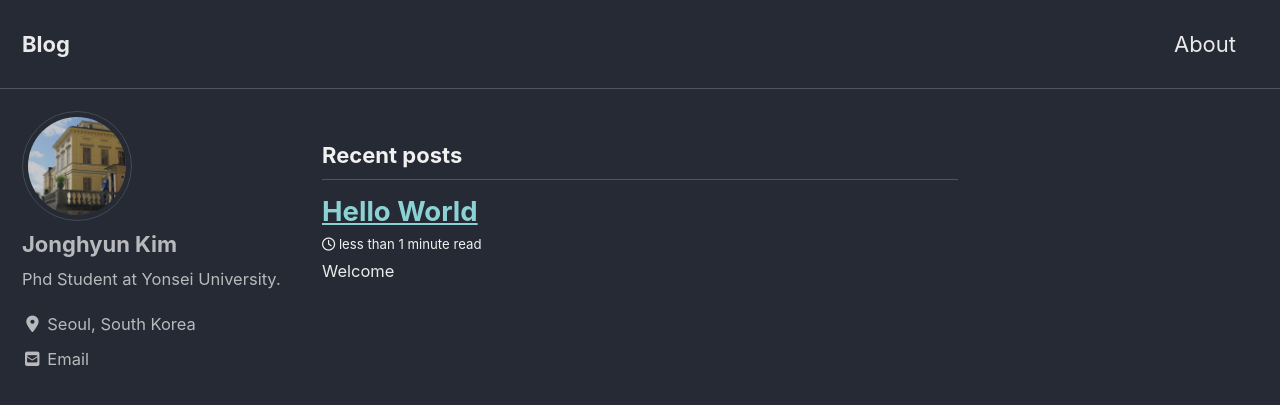
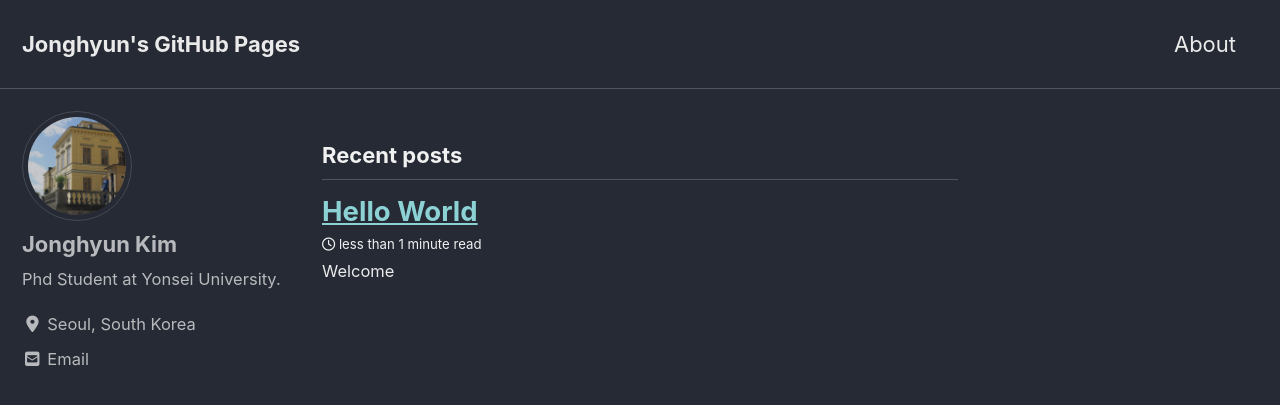
Before and after one commit to jjhkiim/jjhkiim.github.io, a Jekyll site: the page built from index.html, in a window 1280 px wide and 900 px high. Shown: the top 405 px of the window. Built offline with Jekyll 4.4.1, drawn with Linux system fonts in a browser that asks for light colours; cached includes are drawn as plain includes; nearby versions of some CDN libraries; the list of posts is cut into pages by our own code.

Commit message:
Update _config.yml

```diff
--- a/_config.yml
+++ b/_config.yml
@@ -16,8 +16,8 @@ minimal_mistakes_skin    : "dark" # "air", "aqua", "contrast", "dark", "dirt", "
 
 # Site Settings
 locale                   : "en-US"
-title                    : "Blog"
-title_separator          : "Github blog by mistakes"
+title                    : "Jonghyun's GitHub Pages"
+title_separator          :
 subtitle                 : # site tagline that appears below site title in masthead
 name                     : "Jonghyun Kim"
 description              : # "Github blog by mistake"
```
